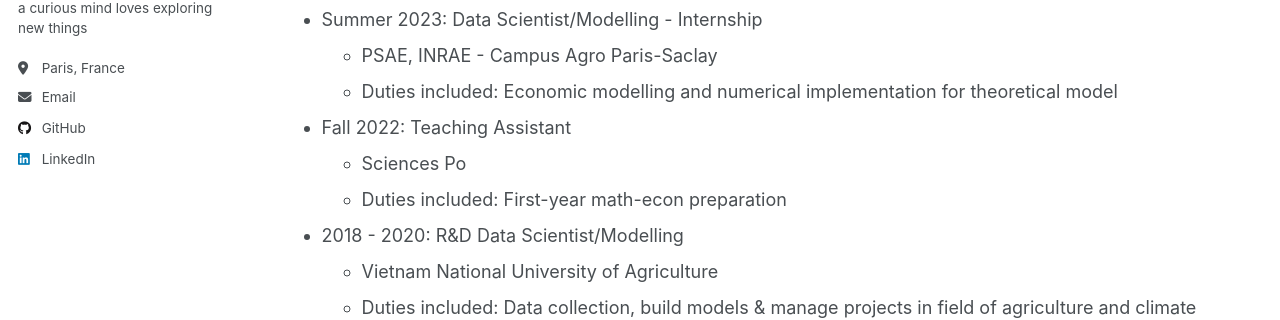
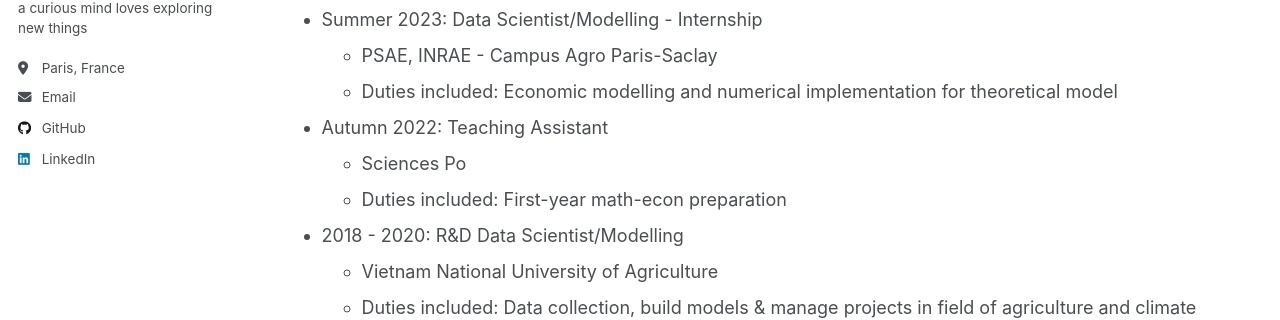
Before and after one commit to hdlinhnguyen/hdlinhnguyen.github.io, a Jekyll site: the page built from _pages/cv.md, in a window 1280 px wide and 1400 px high. Shown: the part 295-615 px from the top of the window. Built offline with Jekyll 4.4.1, drawn with Linux system fonts in a browser that asks for light colours; emoji names are drawn with the system emoji font; a script that is not in the unit is left out.

Commit message:
Update cv.md

```diff
--- a/_pages/cv.md
+++ b/_pages/cv.md
@@ -20,7 +20,7 @@ Work experience
   * PSAE, INRAE - Campus Agro Paris-Saclay
   * Duties included: Economic modelling and numerical implementation for theoretical model
 
-* Fall 2022: Teaching Assistant
+* Autumn 2022: Teaching Assistant
   * Sciences Po
   * Duties included: First-year math-econ preparation
 
```
Also changed, not shown: other parts of _pages/cv.md (+1 -0 lines).
